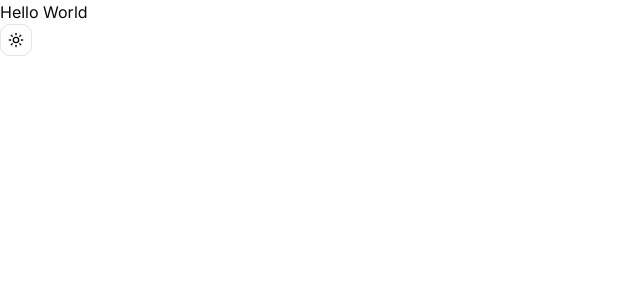
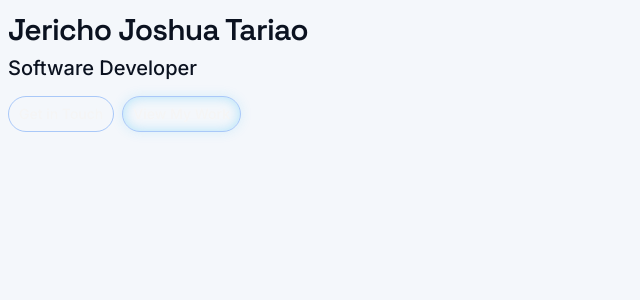
Before and after one commit to jerichotariao05/jt-web-portfolio, a Next.js app: page / in a window 1280 px wide. Shown: the top 300 px of the page, without its empty margins (0-640 px from the left). Built offline with nearby package versions, Linux system fonts and the light colour scheme.

Commit message:
Update global styles, layout, and components.

```diff
--- a/app/globals.css
+++ b/app/globals.css
@@ -49,24 +49,24 @@
 }
 
 :root {
-  --background: oklch(1 0 0);
-  --foreground: oklch(0.145 0 0);
-  --card: oklch(1 0 0);
-  --card-foreground: oklch(0.145 0 0);
-  --popover: oklch(1 0 0);
-  --popover-foreground: oklch(0.145 0 0);
-  --primary: oklch(0.205 0 0);
-  --primary-foreground: oklch(0.985 0 0);
-  --secondary: oklch(0.97 0 0);
-  --secondary-foreground: oklch(0.205 0 0);
-  --muted: oklch(0.97 0 0);
-  --muted-foreground: oklch(0.556 0 0);
-  --accent: oklch(0.97 0 0);
-  --accent-foreground: oklch(0.205 0 0);
+  --background: #f4f7fb;
+  --foreground: #0b1220;
+  --card: #ffffff;
+  --card-foreground: #0b1220;
+  --popover: #ffffff;
+  --popover-foreground: #0b1220;
+  --primary: #3b82f6;
+  --primary-foreground: #ffffff;
+  --secondary: #e6edf7;
+  --secondary-foreground: #1e293b;
+  --muted: #f1f5f9;
+  --muted-foreground: #64748b;
+  --accent: #7dd3fc;
+  --accent-foreground: #0c4a6e;
   --destructive: oklch(0.577 0.245 27.325);
-  --border: oklch(0.922 0 0);
-  --input: oklch(0.922 0 0);
-  --ring: oklch(0.708 0 0);
+  --border: #e2e8f0;
+  --input: #e2e8f0;
+  --ring: #38bdf8;
   --chart-1: oklch(0.87 0 0);
   --chart-2: oklch(0.556 0 0);
   --chart-3: oklch(0.439 0 0);
@@ -84,24 +84,24 @@
 }
 
 .dark {
-  --background: oklch(0.145 0 0);
-  --foreground: oklch(0.985 0 0);
-  --card: oklch(0.205 0 0);
-  --card-foreground: oklch(0.985 0 0);
-  --popover: oklch(0.205 0 0);
-  --popover-foreground: oklch(0.985 0 0);
-  --primary: oklch(0.922 0 0);
-  --primary-foreground: oklch(0.205 0 0);
-  --secondary: oklch(0.269 0 0);
-  --secondary-foreground: oklch(0.985 0 0);
-  --muted: oklch(0.269 0 0);
-  --muted-foreground: oklch(0.708 0 0);
-  --accent: oklch(0.269 0 0);
-  --accent-foreground: oklch(0.985 0 0);
+  --background: #020617;
+  --foreground: #e2e8f0;
+  --card: #020617;
+  --card-foreground: #e2e8f0;
+  --popover: #020617;
+  --popover-foreground: #e2e8f0;
+  --primary: #38bdf8;
+  --primary-foreground: #082f49;
+  --secondary: #020617;
+  --secondary-foreground: #cbd5f5;
+  --muted: #020617;
+  --muted-foreground: #64748b;
+  --accent: #1d4ed8;
+  --accent-foreground: #bfdbfe;
   --destructive: oklch(0.704 0.191 22.216);
-  --border: oklch(1 0 0 / 10%);
-  --input: oklch(1 0 0 / 15%);
-  --ring: oklch(0.556 0 0);
+  --border: #0f172a;
+  --input: #0f172a;
+  --ring: #7dd3fc;
   --chart-1: oklch(0.87 0 0);
   --chart-2: oklch(0.556 0 0);
   --chart-3: oklch(0.439 0 0);
--- a/app/layout.tsx
+++ b/app/layout.tsx
@@ -31,7 +31,7 @@ export default function RootLayout({
   return (
     <html
       lang="en"
-      className={`${inter.variable} ${spaceGrotesk.variable} ${jetbrainsMono.variable} h-full antialiased`}
+      className={`${inter.variable} ${spaceGrotesk.variable} ${jetbrainsMono.variable} relative h-full antialiased`}
       suppressHydrationWarning
     >
       <body>
--- a/app/page.tsx
+++ b/app/page.tsx
@@ -1,10 +1,10 @@
+import Heading from "@/components/Heading";
 import { ModeToggle } from "@/components/ThemeToggle";
 
 export default function Home() {
   return (
     <>
-      <h1>Hello World</h1>
-      <ModeToggle />
+      <Heading />
     </>
   );
 }
--- /dev/null
+++ b/components/Heading.tsx
@@ -0,0 +1,32 @@
+import React from "react";
+import { Button } from "@/components/ui/button";
+import { ModeToggle } from "./ThemeToggle";
+
+export default function Heading() {
+  return (
+    <div className="hidden md:block fixed top-3 w-fit z-10 pl-2">
+      <div className="flex flex-col gap-1.5">
+        <h3 className="font-heading text-2xl md:text-3xl font-semibold tracking-tight">
+          Jericho Joshua Tariao
+        </h3>
+        <h5 className="text-lg md:text-xl font-medium">Software Developer</h5>
+        <div className="flex gap-2 mt-2">
+          <Button
+            size="lg"
+            className="bg-transparent border border-primary/40 text-neutral-100 rounded-full transition-all duration-300 hover:scale-105 cursor-pointer"
+          >
+            Get in Touch
+          </Button>
+          <Button
+            variant="energy"
+            size="lg"
+            className="rounded-full cursor-pointer"
+          >
+            View My Work
+          </Button>
+          {/* <ModeToggle /> */}
+        </div>
+      </div>
+    </div>
+  );
+}
--- a/components/ui/button.tsx
+++ b/components/ui/button.tsx
@@ -1,8 +1,8 @@
-import * as React from "react"
-import { cva, type VariantProps } from "class-variance-authority"
-import { Slot } from "radix-ui"
+import * as React from "react";
+import { cva, type VariantProps } from "class-variance-authority";
+import { Slot } from "radix-ui";
 
-import { cn } from "@/lib/utils"
+import { cn } from "@/lib/utils";
 
 const buttonVariants = cva(
   "group/button inline-flex shrink-0 items-center justify-center rounded-lg border border-transparent bg-clip-padding text-sm font-medium whitespace-nowrap transition-all outline-none select-none focus-visible:border-ring focus-visible:ring-3 focus-visible:ring-ring/50 active:not-aria-[haspopup]:translate-y-px disabled:pointer-events-none disabled:opacity-50 aria-invalid:border-destructive aria-invalid:ring-3 aria-invalid:ring-destructive/20 dark:aria-invalid:border-destructive/50 dark:aria-invalid:ring-destructive/40 [&_svg]:pointer-events-none [&_svg]:shrink-0 [&_svg:not([class*='size-'])]:size-4",
@@ -19,6 +19,8 @@ const buttonVariants = cva(
         destructive:
           "bg-destructive/10 text-destructive hover:bg-destructive/20 focus-visible:border-destructive/40 focus-visible:ring-destructive/20 dark:bg-destructive/20 dark:hover:bg-destructive/30 dark:focus-visible:ring-destructive/40",
         link: "text-primary underline-offset-4 hover:underline",
+        energy:
+          "border border-primary/40 text-neutral-100 bg-radial-gradient(circle,rgba(56,189,248,0.25)_0%,rgba(56,189,248,0.05)_40%,transparent_70%)] shadow-[inset_0_0_12px_rgba(56,189,248,0.35),0_0_12px_rgba(56,189,248,0.15)] transition-all duration-300 hover:scale-105",
       },
       size: {
         default:
@@ -38,8 +40,8 @@ const buttonVariants = cva(
       variant: "default",
       size: "default",
     },
-  }
-)
+  },
+);
 
 function Button({
   className,
@@ -49,9 +51,9 @@ function Button({
   ...props
 }: React.ComponentProps<"button"> &
   VariantProps<typeof buttonVariants> & {
-    asChild?: boolean
+    asChild?: boolean;
   }) {
-  const Comp = asChild ? Slot.Root : "button"
+  const Comp = asChild ? Slot.Root : "button";
 
   return (
     <Comp
@@ -61,7 +63,7 @@ function Button({
       className={cn(buttonVariants({ variant, size, className }))}
       {...props}
     />
-  )
+  );
 }
 
-export { Button, buttonVariants }
+export { Button, buttonVariants };
```
